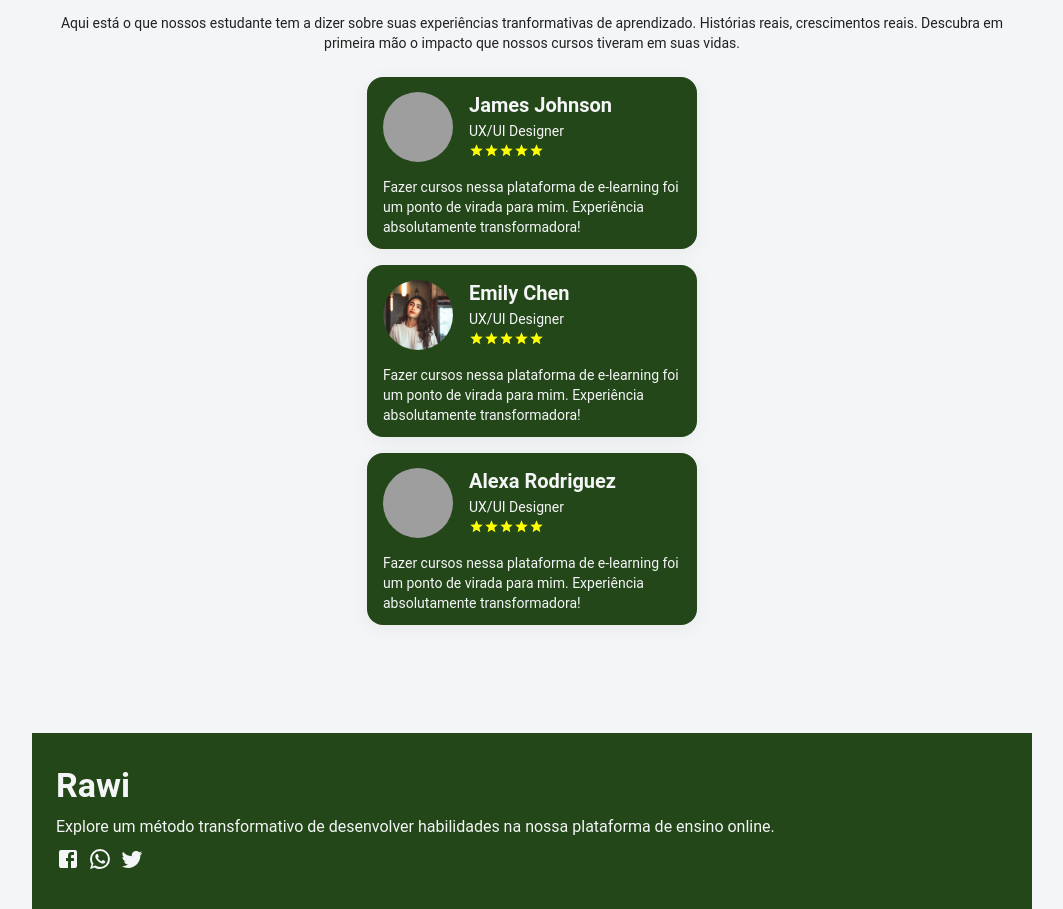
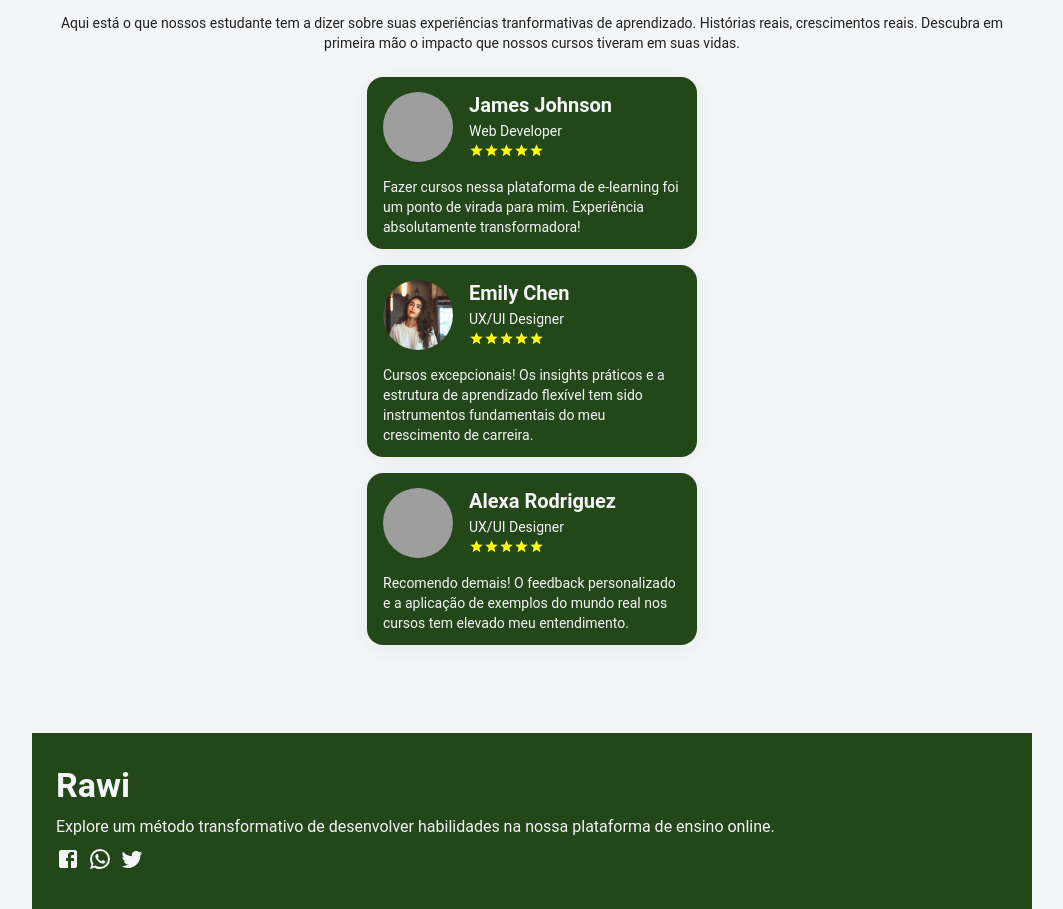
Before and after one commit to jeancarloslima/plataforma-de-cursos, a React (Vite) app: page / in a window 1280 px wide. Shown: the part 3560-4469 px from the top of the page, without its empty margins (108-1171 px from the left). Built offline with nearby package versions, Linux system fonts and the light colour scheme; grey boxes are pictures that could not be loaded.

Commit message:
Adicionando textos aos testemunhos

```diff
--- a/src/Components/TestimonialsLandingPage/index.jsx
+++ b/src/Components/TestimonialsLandingPage/index.jsx
@@ -39,9 +39,9 @@ export default function TestimonialsLandingPage() {
           marginTop: "24px",
         }}
       >
-        <TestimonialCard image={TestimonialCardImage1} name="James Johnson" job="UX/UI Designer" rating="5" text="Fazer cursos nessa plataforma de e-learning foi um ponto de virada para mim. Experiência absolutamente transformadora!" />
-        <TestimonialCard image={TestimonialCardImage2} name="Emily Chen" job="UX/UI Designer" rating="5" text="Fazer cursos nessa plataforma de e-learning foi um ponto de virada para mim. Experiência absolutamente transformadora!" />
-        <TestimonialCard image={TestimonialCardImage3} name="Alexa Rodriguez" job="UX/UI Designer" rating="5" text="Fazer cursos nessa plataforma de e-learning foi um ponto de virada para mim. Experiência absolutamente transformadora!" />
+        <TestimonialCard image={TestimonialCardImage1} name="James Johnson" job="Web Developer" rating="5" text="Fazer cursos nessa plataforma de e-learning foi um ponto de virada para mim. Experiência absolutamente transformadora!" />
+        <TestimonialCard image={TestimonialCardImage2} name="Emily Chen" job="UX/UI Designer" rating="5" text="Cursos excepcionais! Os insights práticos e a estrutura de aprendizado flexível tem sido instrumentos fundamentais do meu crescimento de carreira." />
+        <TestimonialCard image={TestimonialCardImage3} name="Alexa Rodriguez" job="UX/UI Designer" rating="5" text="Recomendo demais! O feedback personalizado e a aplicação de exemplos do mundo real nos cursos tem elevado meu entendimento." />
       </Box>
     </Box>
   );
```
